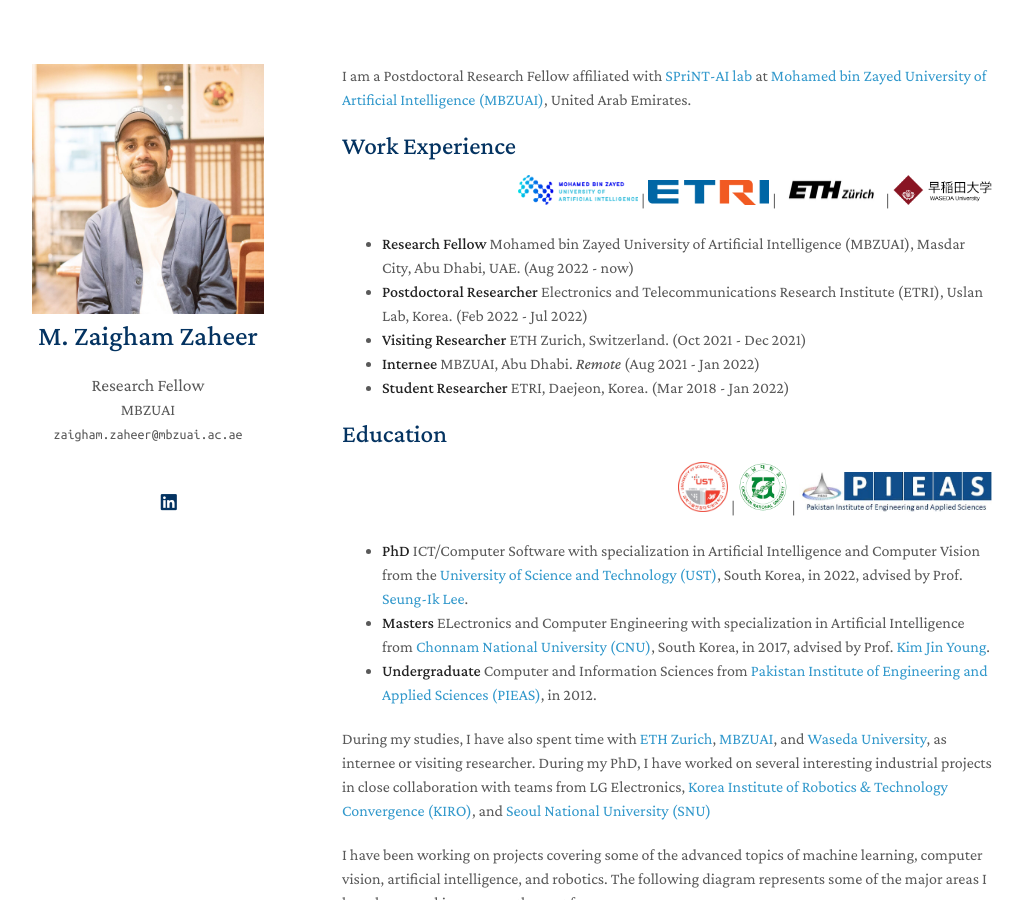
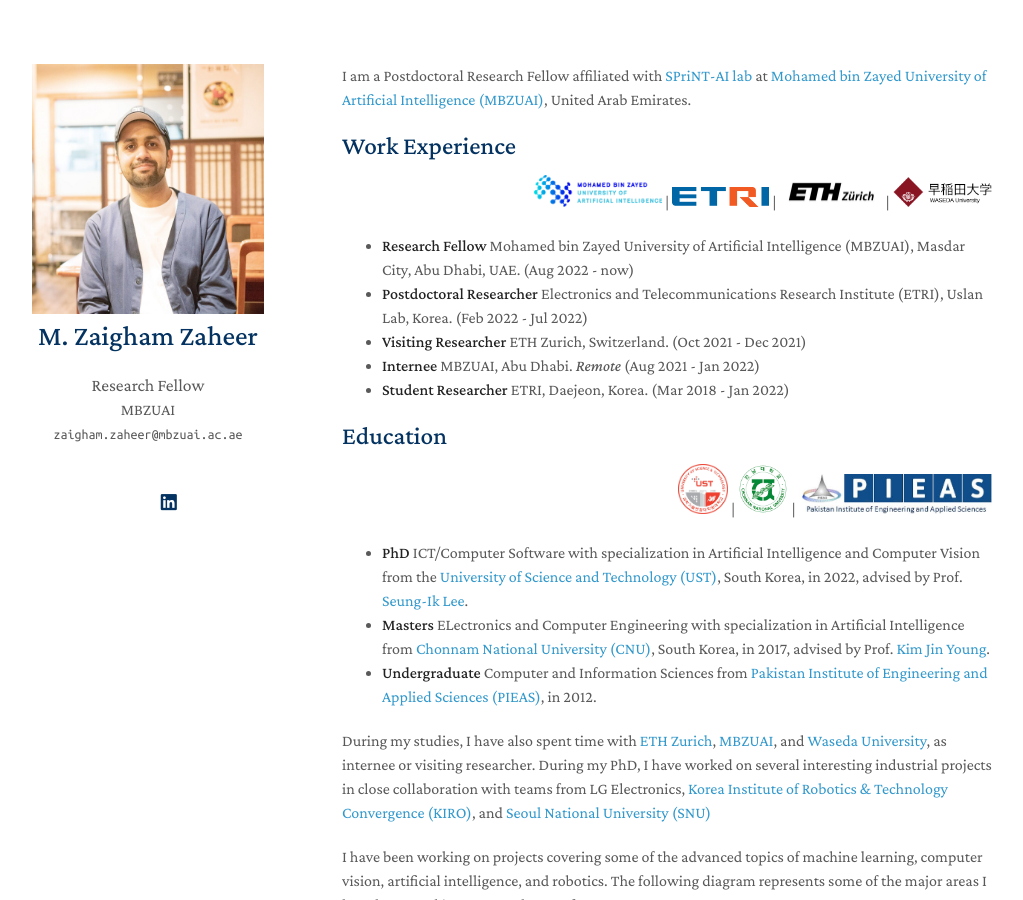
Before and after one commit to ZaighamZ/ZaighamZ.github.io, a Jekyll site: the page built from index.md, in a window 1280 px wide and 900 px high. Shown: the whole window, without its empty margins (128-1151 px from the left). Built offline with Jekyll 4.4.1, drawn with Linux system fonts in a browser that asks for light colours; nearby versions of some CDN libraries; a style sheet for code colours, icons or effects is not loaded.

Commit message:
Update index.md

```diff
--- a/index.md
+++ b/index.md
@@ -9,8 +9,8 @@ layout: homepage
 I am a Postdoctoral Research Fellow affiliated with [SPriNT-AI lab](https://www.sprintai.org/){:target="_blank"} at [Mohamed bin Zayed University of Artificial Intelligence (MBZUAI)](https://mbzuai.ac.ae/){:target="_blank"}, United Arab Emirates.
 
 ## Work Experience
-<p align="right"> <img src="/assets/img/logos/mbzuai_logo.png" height="30"> |
-<img src="/assets/img/logos/etri_logo.gif" height="25"> |
+<p align="right"> <img src="/assets/img/logos/mbzuai_logo.png" height="32"> |
+<img src="/assets/img/logos/etri_logo.gif" height="20"> |
 <img src="/assets/img/logos/ethz_logo.jfif" height="30"> |
 <img src="/assets/img/logos/waseda_logo2.png" height="30"> </p>
 - **Research Fellow** Mohamed bin Zayed University of Artificial Intelligence (MBZUAI), Masdar City, Abu Dhabi, UAE. (Aug 2022 - now)
```
